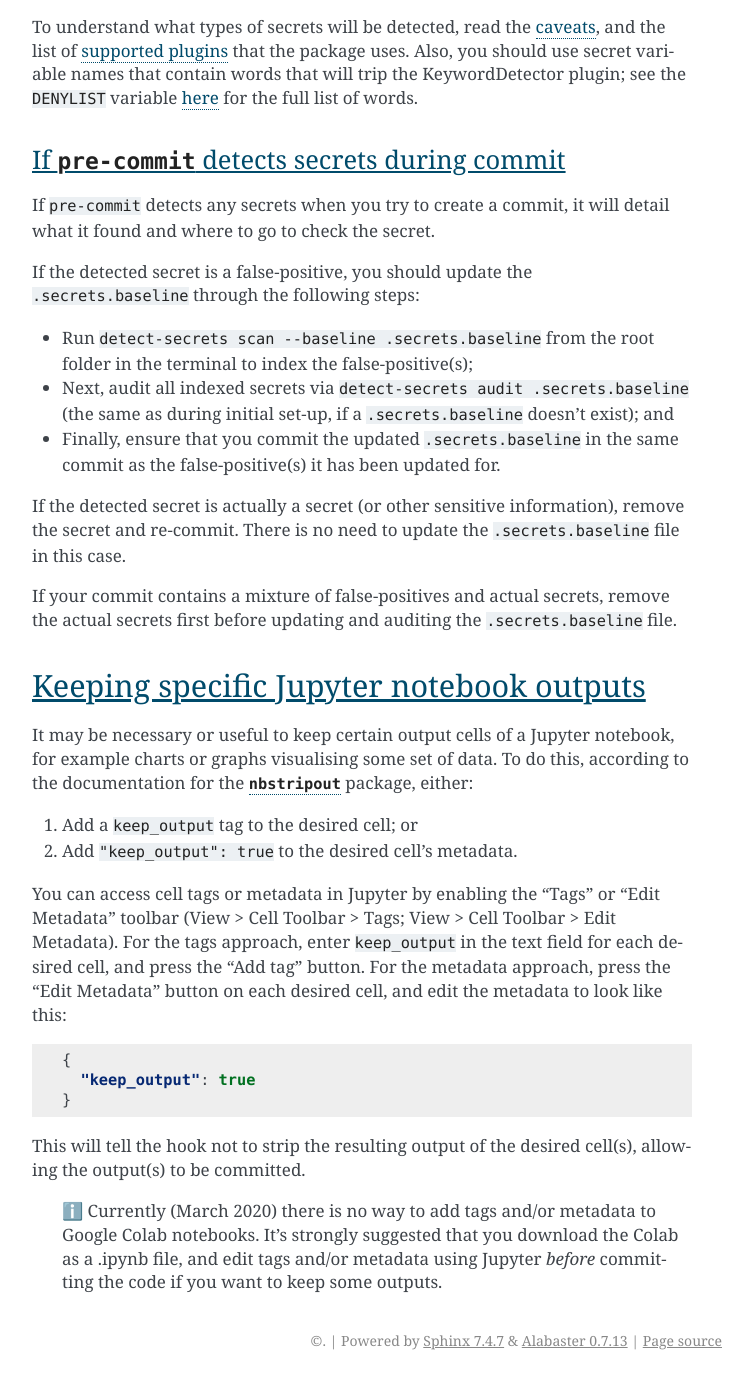
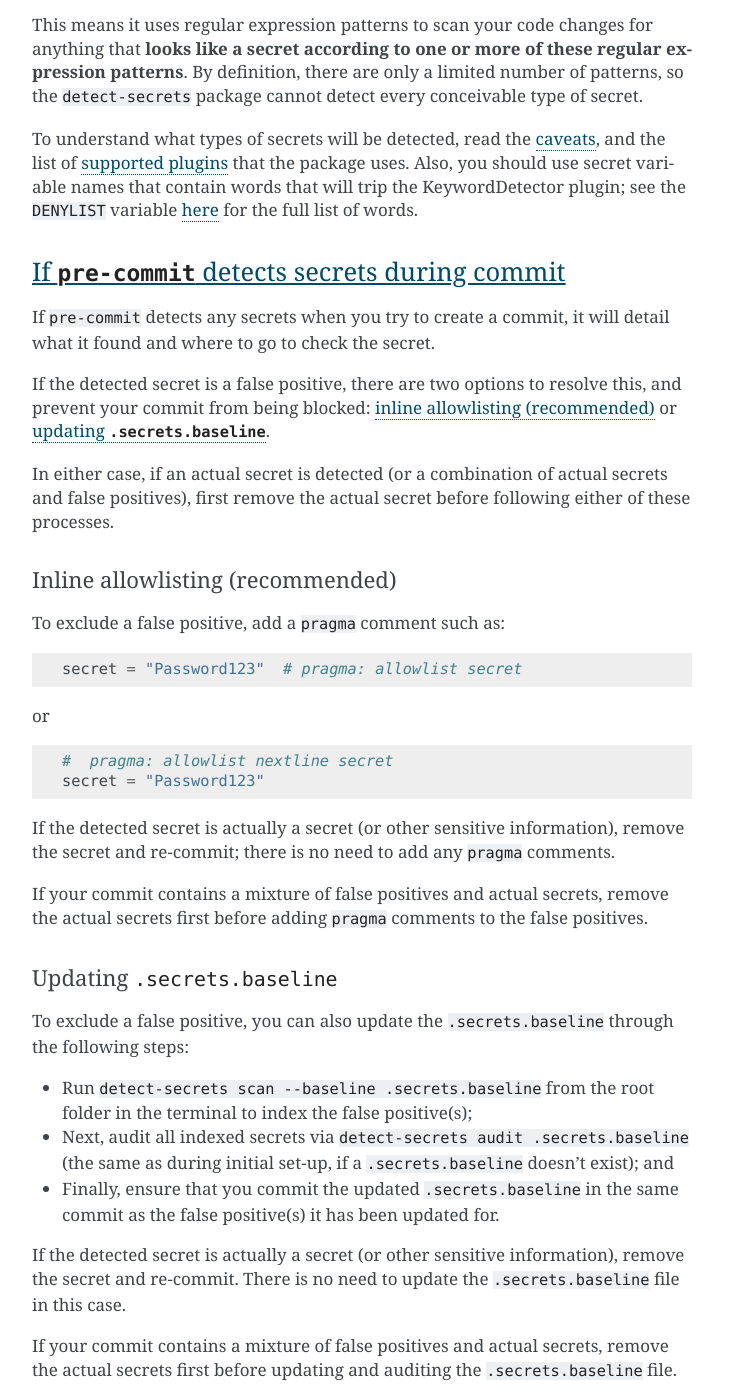
Before and after one commit to best-practice-and-impact/govcookiecutter, a Sphinx documentation site: the page built from {{ cookiecutter.repo_name }}/docs/contributor_guide/pre_commit_hooks.md, in a window 1280 px wide and 1400 px high, scrolled down 1992 px. Shown: the whole window, without its empty margins (388-1141 px from the left). Built offline with Sphinx 7.4.7, drawn with Linux system fonts in a browser that asks for light colours; pages that are not in the unit, such as notebooks, are missing from menus; some of the changed text lies outside the part shown.

Commit message:
Add warning about pre-commit and pushing directly from Google Colab
In this case, pre-commit hooks are unlikely to be run on your changes.

Per PR #24 comments:
https://github.com/ukgovdatascience/govcookiecutter/pull/24#pullrequestreview-636758289

````diff
--- a/{{ cookiecutter.repo_name }}/docs/contributor_guide/pre_commit_hooks.md
+++ b/{{ cookiecutter.repo_name }}/docs/contributor_guide/pre_commit_hooks.md
@@ -22,6 +22,10 @@
 
 We have configured `pre-commit` to run automatically on _every commit_. By running on each commit, we ensure that
 `pre-commit` will be able to detect all contraventions and keep our repository in a healthy state.
+
+> ⚠️ **No pre-commit hooks will be run on Google Colab notebooks pushed directly to GitHub**. For security reasons, it
+> is highly recommended that you manually download your notebook, and commit up locally to ensure pre-commit hooks are
+> executed on your changes
 
 ## Installation
 
@@ -77,19 +81,49 @@
 If `pre-commit` detects any secrets when you try to create a commit, it will detail what it found and where to go to
 check the secret.
 
-If the detected secret is a false-positive, you should update the `.secrets.baseline` through the following steps:
+If the detected secret is a false positive, there are two options to resolve this, and prevent your commit from being
+blocked: [inline allowlisting (recommended)](#inline-allowlisting-recommended) or
+[updating `.secrets.baseline`](#updating-secretsbaseline).
+
+In either case, if an actual secret is detected (or a combination of actual secrets and false positives), first remove
+the actual secret before following either of these processes.
+
+#### Inline allowlisting (recommended)
+
+To exclude a false positive, add a `pragma` comment such as:
+
+```python
+secret = "Password123"  # pragma: allowlist secret
+```
+
+or
+
+```python
+#  pragma: allowlist nextline secret
+secret = "Password123"
+```
+
+If the detected secret is actually a secret (or other sensitive information), remove the secret and re-commit; there is
+no need to add any `pragma` comments.
+
+If your commit contains a mixture of false positives and actual secrets, remove the actual secrets first before adding
+`pragma` comments to the false positives.
+
+#### Updating `.secrets.baseline`
+
+To exclude a false positive, you can also update the `.secrets.baseline` through the following steps:
 
 - Run `detect-secrets scan --baseline .secrets.baseline` from the root folder in the terminal to index the
-  false-positive(s);
+  false positive(s);
 - Next, audit all indexed secrets via `detect-secrets audit .secrets.baseline` (the same as during initial set-up, if a
   `.secrets.baseline` doesn't exist); and
-- Finally, ensure that you commit the updated `.secrets.baseline` in the same commit as the false-positive(s) it has
+- Finally, ensure that you commit the updated `.secrets.baseline` in the same commit as the false positive(s) it has
   been updated for.
 
 If the detected secret is actually a secret (or other sensitive information), remove the secret and re-commit. There is
 no need to update the `.secrets.baseline` file in this case.
 
-If your commit contains a mixture of false-positives and actual secrets, remove the actual secrets first before
+If your commit contains a mixture of false positives and actual secrets, remove the actual secrets first before
 updating and auditing the `.secrets.baseline` file.
 
 ## Keeping specific Jupyter notebook outputs
````
